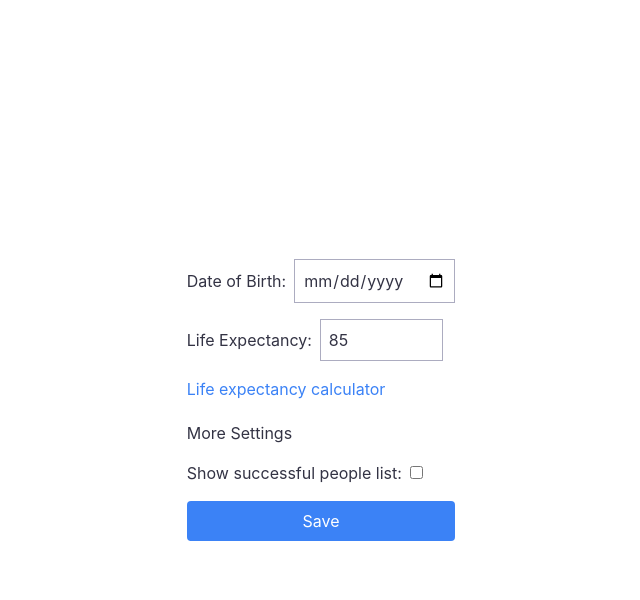
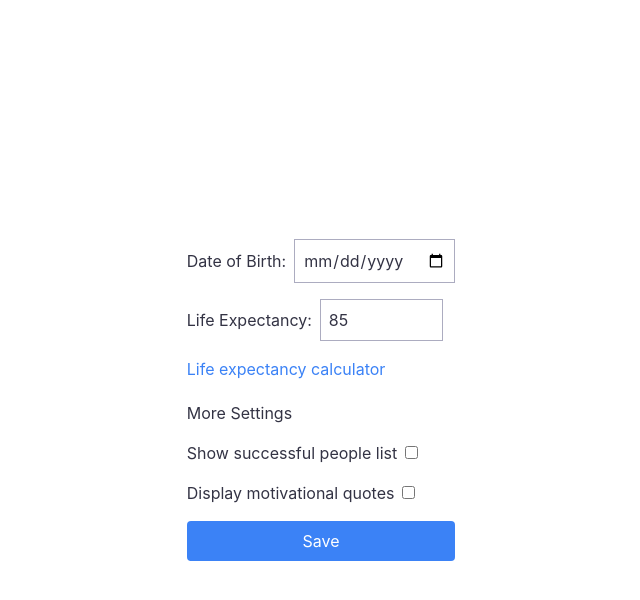
Before and after one commit to moritzWa/age-motivation, a React (Create React App) app: page / in a window 1280 px wide. Both pictures are taken after a click on the element "More Settings". Shown: the top 600 px of the page, without its empty margins (319-959 px from the left). Built offline with nearby package versions, Linux system fonts and the light colour scheme.

Commit message:
start MotivationalQuotes

```diff
--- a/src/App.tsx
+++ b/src/App.tsx
@@ -3,6 +3,7 @@ import { Tooltip } from "react-tooltip";
 import "react-tooltip/dist/react-tooltip.css";
 import { AgeCounter } from "./Components/AgeCounter";
 import MotivationCards from "./Components/MotivationCards";
+import { MotivationalQuotes } from "./Components/MotivationalQuote";
 import Settings from "./Components/Settings";
 import { WeekGrid } from "./Components/WeekGrid";
 
@@ -12,6 +13,7 @@ function App() {
     birthdate: string;
     lifeExpectancy: number;
     showSuccessfulPeople: boolean;
+    showMotivationalQuotes: boolean;
   } | null>(() => {
     const savedSettings = localStorage.getItem("settings");
     return savedSettings ? JSON.parse(savedSettings) : null;
@@ -26,6 +28,7 @@ function App() {
     birthdate: string;
     lifeExpectancy: number;
     showSuccessfulPeople: boolean;
+    showMotivationalQuotes: boolean;
   }) => {
     setSettings(newSettings);
     localStorage.setItem("settings", JSON.stringify(newSettings));
@@ -124,7 +127,8 @@ function App() {
       <div
         className={`grid m-auto mt-24 mb-12 gap-11 max-w-7xl
       ${
-        tooNarrowForTwoColumns || !settings.showSuccessfulPeople
+        tooNarrowForTwoColumns ||
+        (!settings.showSuccessfulPeople && !settings.showMotivationalQuotes)
           ? " grid-cols-1 "
           : " grid-cols-2 px-11 "
       }${tooNarrowForTwoColumns && " w-[500px]"}
@@ -158,11 +162,15 @@ function App() {
             getWeekNumber={getWeekNumber}
           />
         </div>
-        {!tooNarrowForTwoColumns && settings.showSuccessfulPeople && (
-          <div className="w-full">
+
+        <div className="w-full">
+          {!tooNarrowForTwoColumns && settings.showSuccessfulPeople && (
             <MotivationCards setHoveredCard={setHoveredCard} />
-          </div>
-        )}
+          )}
+          {!tooNarrowForTwoColumns && settings.showMotivationalQuotes && (
+            <MotivationalQuotes />
+          )}
+        </div>
       </div>
       <div className="flex justify-end p-4 text-xs text-gray-500 dark:text-gray-400">
         <p
--- /dev/null
+++ b/src/Components/MotivationalQuote.tsx
@@ -0,0 +1,20 @@
+const quotes = [
+  {
+    quote:
+      "One way to remember who you are is to remember who your heroes are.",
+    author: "Steve Jobs",
+  },
+];
+
+export const MotivationalQuotes = () => {
+  return (
+    <div className="flex flex-col h-full text-5xl font-bold">
+      <span className="text-gray-900 dark:text-gray-100">
+        {quotes[0].quote}
+      </span>
+      <span className="pt-5 text-3xl font-medium text-gray-700 dark:text-gray-300">
+        — {quotes[0].author}
+      </span>
+    </div>
+  );
+};
--- a/src/Components/Settings.tsx
+++ b/src/Components/Settings.tsx
@@ -5,11 +5,13 @@ interface SettingsProps {
     birthdate: string;
     lifeExpectancy: number;
     showSuccessfulPeople: boolean;
+    showMotivationalQuotes: boolean;
   }) => void;
   currentSettings: {
     birthdate: string;
     lifeExpectancy: number;
     showSuccessfulPeople: boolean;
+    showMotivationalQuotes: boolean;
   } | null;
 }
 
@@ -22,10 +24,16 @@ const Settings: FC<SettingsProps> = ({ onSave, currentSettings }) => {
   const [showSuccessfulPeople, setShowSuccessfulPeople] = useState(
     currentSettings?.showSuccessfulPeople || false
   );
+  const [showMotivationalQuotes, setShowMotivationalQuotes] = useState(false);
 
   const handleSubmit = (event: FormEvent) => {
     event.preventDefault();
-    onSave({ birthdate, lifeExpectancy, showSuccessfulPeople });
+    onSave({
+      birthdate,
+      lifeExpectancy,
+      showSuccessfulPeople,
+      showMotivationalQuotes,
+    });
   };
 
   return (
@@ -71,8 +79,9 @@ const Settings: FC<SettingsProps> = ({ onSave, currentSettings }) => {
           More Settings
         </div>
         {showMoreSettings && (
+          <>
             <label className="mb-4">
-            Show successful people list:
+              Show successful people list
               <input
                 type="checkbox"
                 checked={showSuccessfulPeople}
@@ -80,6 +89,16 @@ const Settings: FC<SettingsProps> = ({ onSave, currentSettings }) => {
                 onChange={(e) => setShowSuccessfulPeople(e.target.checked)}
               />
             </label>
+            <label className="mb-4">
+              Display motivational quotes
+              <input
+                type="checkbox"
+                checked={showMotivationalQuotes}
+                className="ml-2"
+                onChange={(e) => setShowMotivationalQuotes(e.target.checked)}
+              />
+            </label>
+          </>
         )}
         <button
           type="submit"
```
Lines whose indentation alone changed are shown as unchanged.
